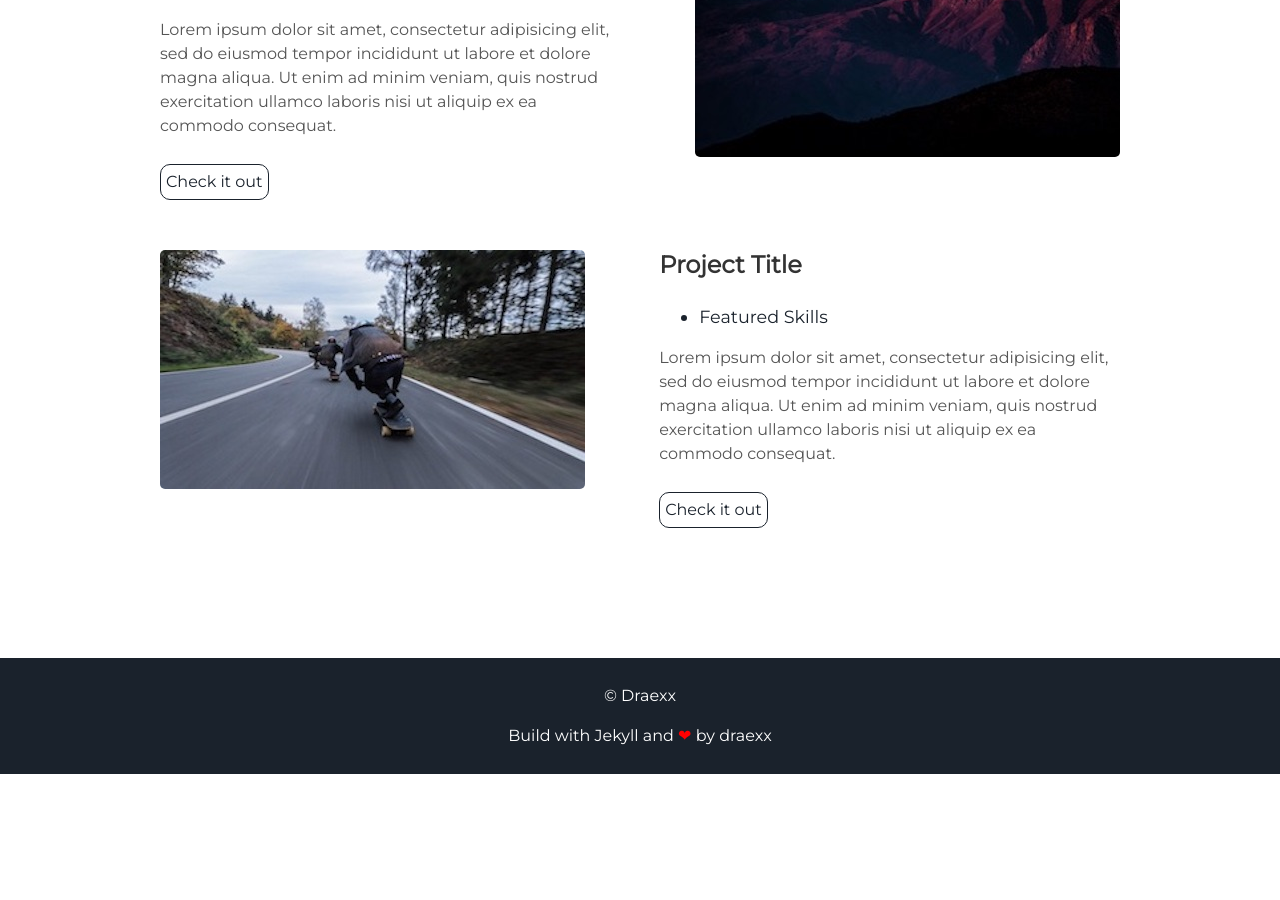
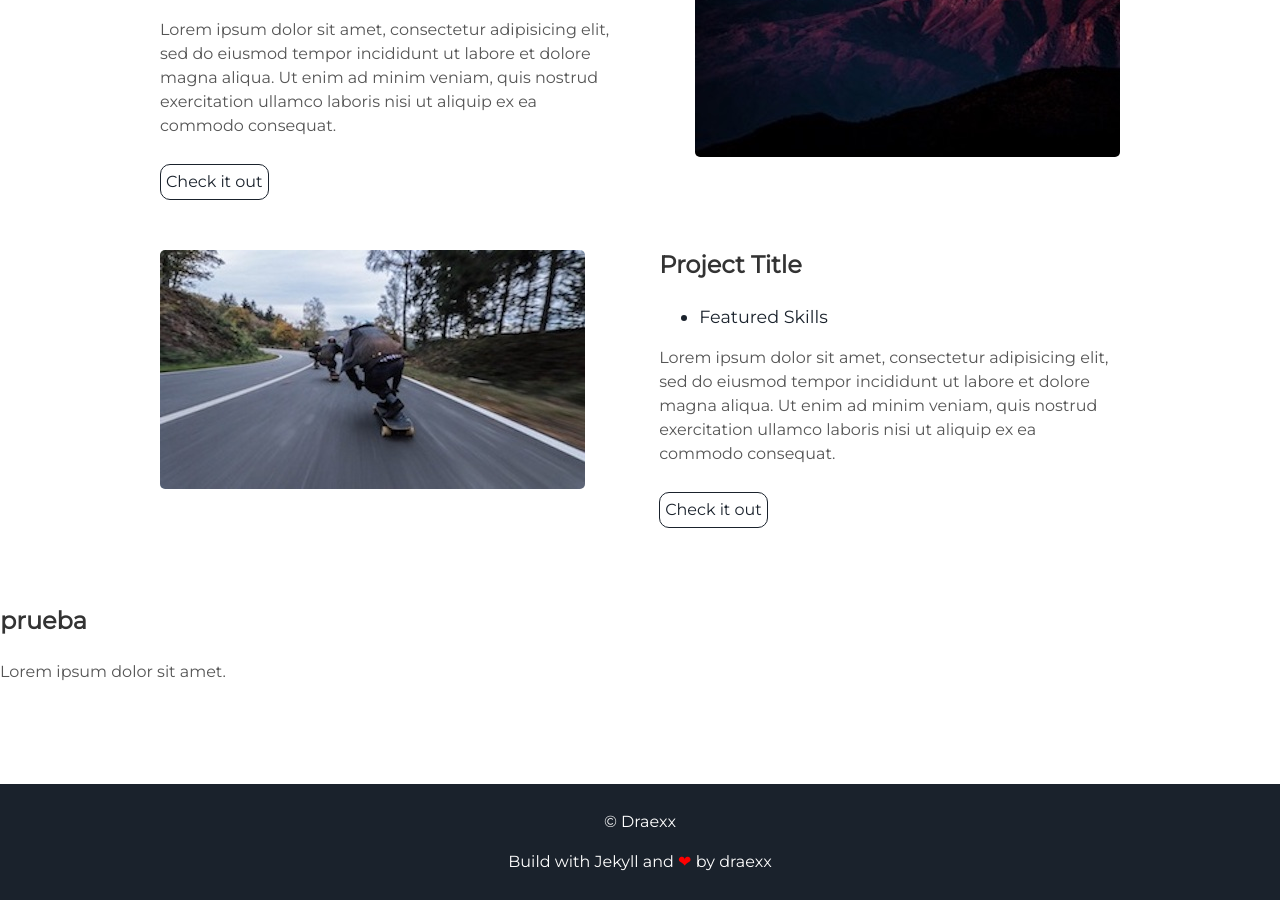
Before and after one commit to draexx/draexx.github.io, a Jekyll site: the page built from index.html, in a window 1280 px wide and 900 px high, scrolled down 2034 px. Built offline with Jekyll 4.4.1, drawn with Linux system fonts in a browser that asks for light colours; some web fonts are replaced; before the commit the page ends 2808 px from its top, so only the background shows below that.

Commit message:
Update index.html

```diff
--- a/index.html
+++ b/index.html
@@ -1,3 +1,7 @@
 ---
 layout: default
 ---
+<div>
+    <h3>prueba</h3>
+    <p>Lorem ipsum dolor sit amet.</p>
+</div>
```
